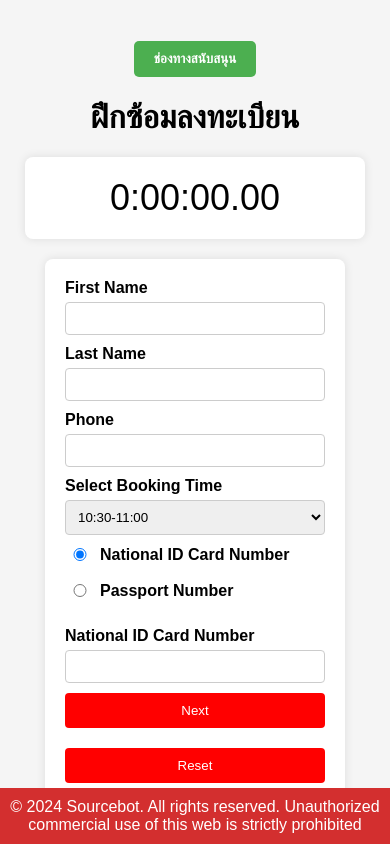
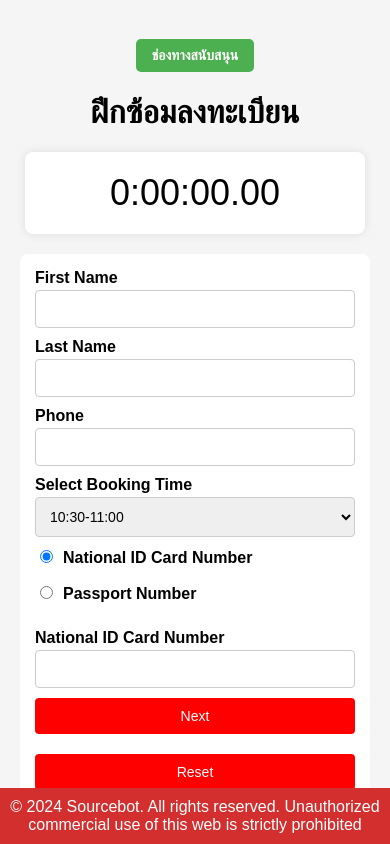
Before and after one commit to SourceBot-org/popmart-reg-sim, a React (Vite) app: page / in a window 390 px wide. Built offline with nearby package versions, Linux system fonts and the light colour scheme.

Commit message:
mobile friendly style

```diff
--- a/src/App.css
+++ b/src/App.css
@@ -1,10 +1,11 @@
+/* App.css */
 body, html {
   margin: 0;
   padding: 0;
   height: 100%;
   font-family: Arial, sans-serif;
   background-color: #f5f5f5;
-  overflow: hidden; /* Prevent scrolling */
+  overflow-x: hidden; /* Prevent horizontal scrolling */
 }
 
 .showadbut {
@@ -39,7 +40,7 @@ body, html {
   border-radius: 8px;
   box-shadow: 0 0 10px rgba(0, 0, 0, 0.1);
   width: 100%;
-  max-width: 300px; /* Ensure the form doesn't get too wide */
+  max-width: 400px; /* Adjusted for better mobile experience */
   box-sizing: border-box; /* Include padding and border in the element's total width and height */
 }
 
@@ -52,7 +53,7 @@ body, html {
 .input-data-form input,
 .input-data-form select {
   width: 100%;
-  padding: 8px;
+  padding: 12px; /* Increased padding for better touch targets */
   margin-bottom: 10px;
   border: 1px solid #ccc;
   border-radius: 4px;
@@ -69,7 +70,7 @@ body, html {
 
 .input-data-form button {
   width: 100%;
-  padding: 10px;
+  padding: 12px; /* Increased padding for better touch targets */
   background-color: #ff0000;
   color: white;
   border: none;
@@ -93,7 +94,7 @@ body, html {
 }
 
 .id-selection div input {
-  width: 20px;
+  width: auto; /* Adjusted width for better display */
 }
 
 .footer {
@@ -116,3 +117,27 @@ footer p {
   margin: 0;
   padding: 0 10px; /* Add some padding to avoid content touching the edges */
 }
+
+
+@media (max-width: 600px) {
+  .input-data-form {
+    padding: 15px;
+    box-shadow: none; /* Remove shadow for cleaner look on mobile */
+  }
+
+  .input-data-form label {
+    margin-bottom: 3px;
+  }
+
+  .input-data-form input,
+  .input-data-form select,
+  .input-data-form button {
+    padding: 10px;
+    font-size: 14px; /* Adjust font size for mobile */
+  }
+
+  .showadbut {
+    padding: 8px 16px;
+    font-size: 14px;
+  }
+}
```
